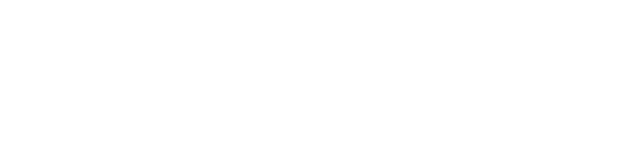
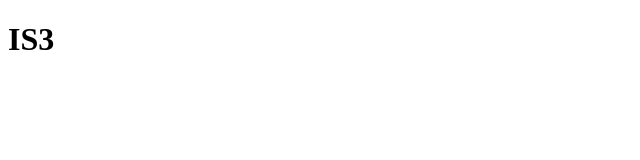
Before and after one commit to JohanSLA/repo-laboratorio, a plain HTML site: page index.html in a window 1280 px wide. Shown: the full height of the page, 0-640 px from the left. Drawn offline with Linux system fonts and the light colour scheme.

Commit message:
preparacion git flow

```diff
--- a/index.html
+++ b/index.html
@@ -6,6 +6,6 @@
     <title>Document</title>
 </head>
 <body>
-
+    <h1> IS3</h1>
 </body>
 </html>
```
